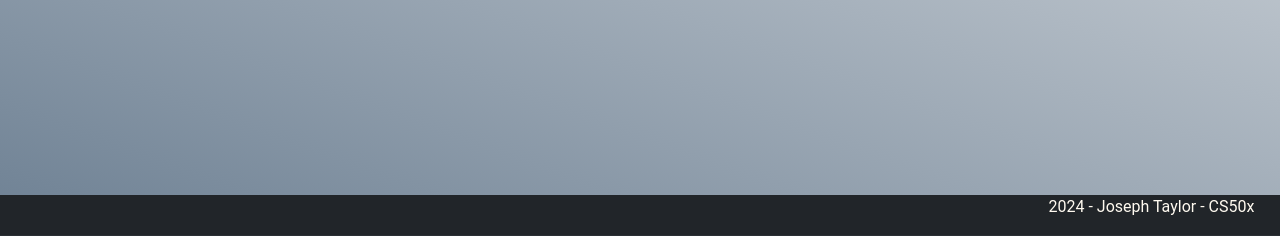
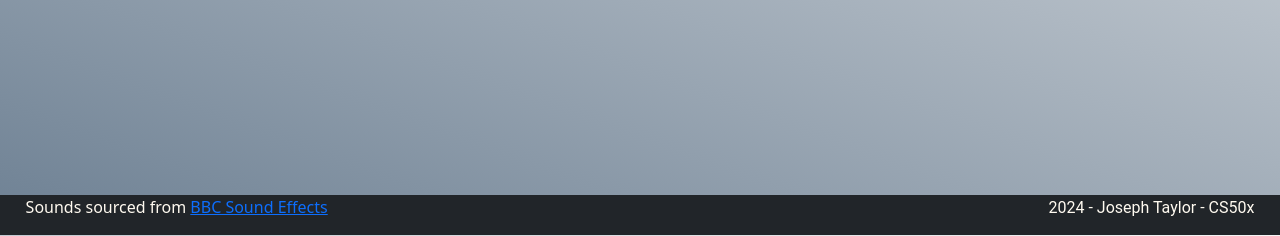
Before and after one commit to jjooee292/cs50-final-project, a Flask app: page /tools/timer in a window 1280 px wide. Shown: the part 565-801 px from the top of the page. Before the commit the page ends 780 px from the top, so only its background shows below. Run offline with Flask 3, Linux system fonts and the light colour scheme; parts of the project's set-up code (start-up, migrations or seed data) failed here and were passed over; some libraries are stand-ins or nearby versions.

Commit message:
Added attribution for sounds, truncated db

```diff
--- a/templates/timer-setup.html
+++ b/templates/timer-setup.html
@@ -31,5 +31,5 @@
 {% endblock %}
 
 {% block footer %}
-
+    Sounds sourced from <a href="https://sound-effects.bbcrewind.co.uk/">BBC Sound Effects</a>
 {% endblock %}
```
Also changed, not shown: boardgame.db.
